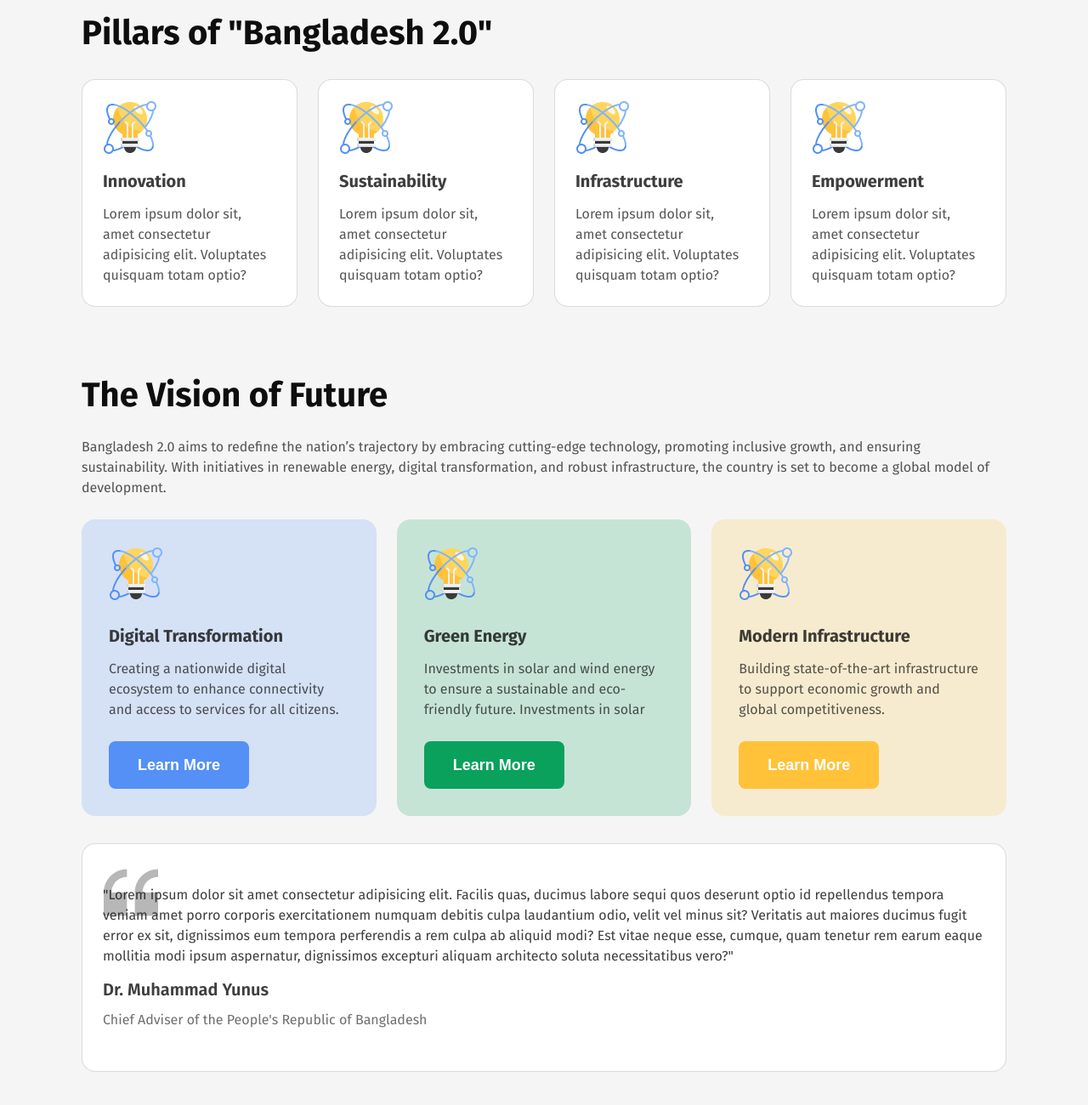
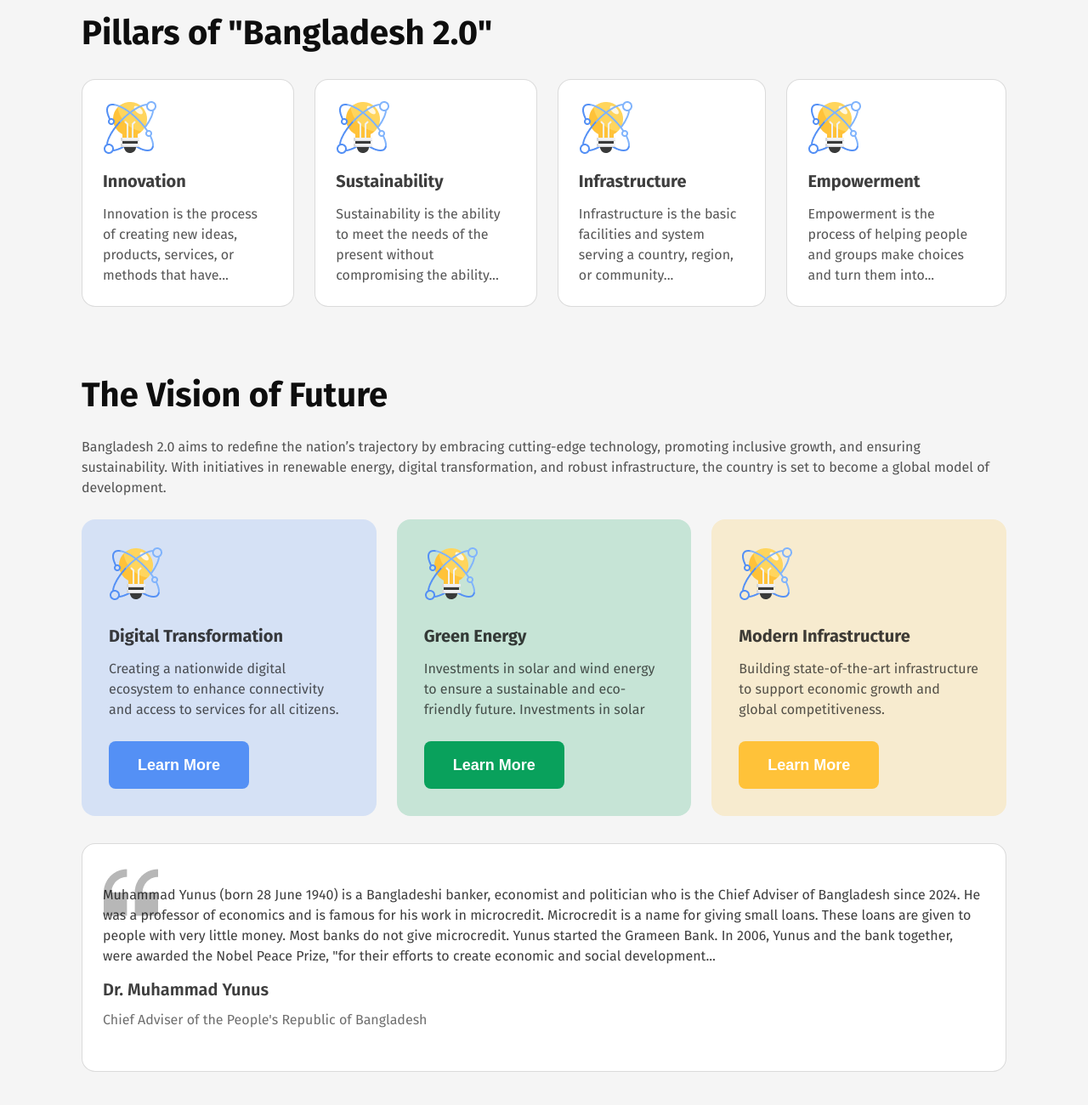
Before and after one commit to web-developer-mehede/new-bangladesh-2.0, a plain HTML site: page index.html in a window 1280 px wide. Shown: the part 752-2052 px from the top of the page at 85% size. Drawn offline with Linux system fonts and the light colour scheme.

Commit message:
new bangladesh 2.0

```diff
--- a/index.html
+++ b/index.html
@@ -48,25 +48,25 @@
                     <div class="pillar-card">
                         <img src="assets/card-icon.png" alt="">
                         <h5 class="pillar-card-title">Innovation</h5>
-                        <p class="pillar-card-description">Lorem ipsum dolor sit, amet consectetur adipisicing elit. Voluptates quisquam totam optio?</p>
+                        <p class="pillar-card-description">Innovation is the process of creating new ideas, products, services, or methods that have...</p>
                     </div>
 
                     <div class="pillar-card">
                         <img src="assets/card-icon.png" alt="">
                         <h5 class="pillar-card-title">Sustainability</h5>
-                        <p class="pillar-card-description">Lorem ipsum dolor sit, amet consectetur adipisicing elit. Voluptates quisquam totam optio?</p>
+                        <p class="pillar-card-description">Sustainability is the ability to meet the needs of the present without compromising the ability...</p>
                     </div>
 
                     <div class="pillar-card">
                         <img src="assets/card-icon.png" alt="">
                         <h5 class="pillar-card-title">Infrastructure</h5>
-                        <p class="pillar-card-description">Lorem ipsum dolor sit, amet consectetur adipisicing elit. Voluptates quisquam totam optio?</p>
+                        <p class="pillar-card-description">Infrastructure is the basic facilities and system serving a country, region, or community...</p>
                     </div>
 
                     <div class="pillar-card">
                         <img src="assets/card-icon.png" alt="">
                         <h5 class="pillar-card-title">Empowerment</h5>
-                        <p class="pillar-card-description">Lorem ipsum dolor sit, amet consectetur adipisicing elit. Voluptates quisquam totam optio?</p>
+                        <p class="pillar-card-description">Empowerment is the process of helping people and groups make choices and turn them into...</p>
                     </div>
 
                 </div>
@@ -99,7 +99,7 @@
                     </div>
                 </div>
                 <div class="quote-section">
-                    <p class="quote-section-description">"Lorem ipsum dolor sit amet consectetur adipisicing elit. Facilis quas, ducimus labore sequi quos deserunt optio id repellendus tempora veniam amet porro corporis exercitationem numquam debitis culpa laudantium odio, velit vel minus sit? Veritatis aut maiores ducimus fugit error ex sit, dignissimos eum tempora perferendis a rem culpa ab aliquid modi? Est vitae neque esse, cumque, quam tenetur rem earum eaque mollitia modi ipsum aspernatur, dignissimos excepturi aliquam architecto soluta necessitatibus vero?"</p>
+                    <p class="quote-section-description">Muhammad Yunus (born 28 June 1940) is a Bangladeshi banker, economist and politician who is the Chief Adviser of Bangladesh since 2024. He was a professor of economics and is famous for his work in microcredit. Microcredit is a name for giving small loans. These loans are given to people with very little money. Most banks do not give microcredit. Yunus started the Grameen Bank. In 2006, Yunus and the bank together, were awarded the Nobel Peace Prize, "for their efforts to create economic and social development...</p>
                     <h5 class="quote-section-name">Dr. Muhammad Yunus</h5>
                     <p class="quote-section-title">Chief Adviser of the People's Republic of Bangladesh</p>
                 </div>
```
